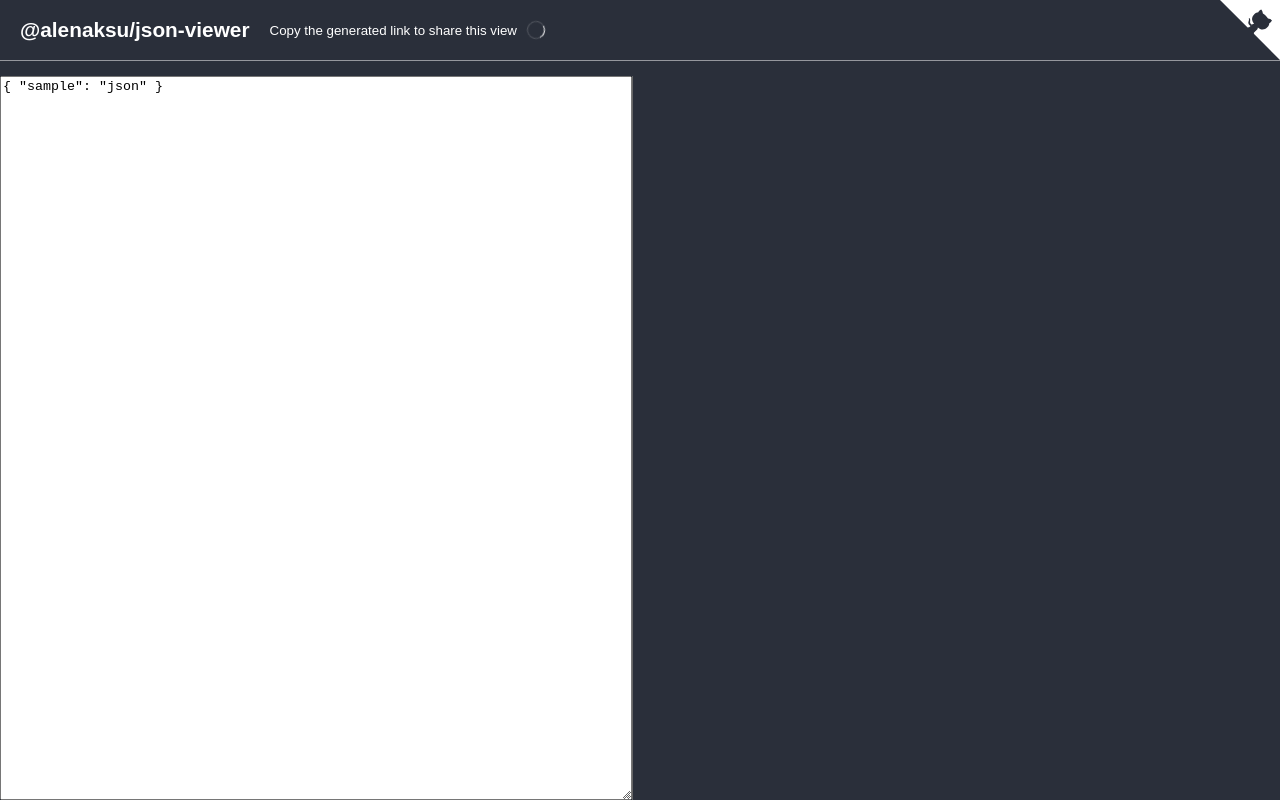
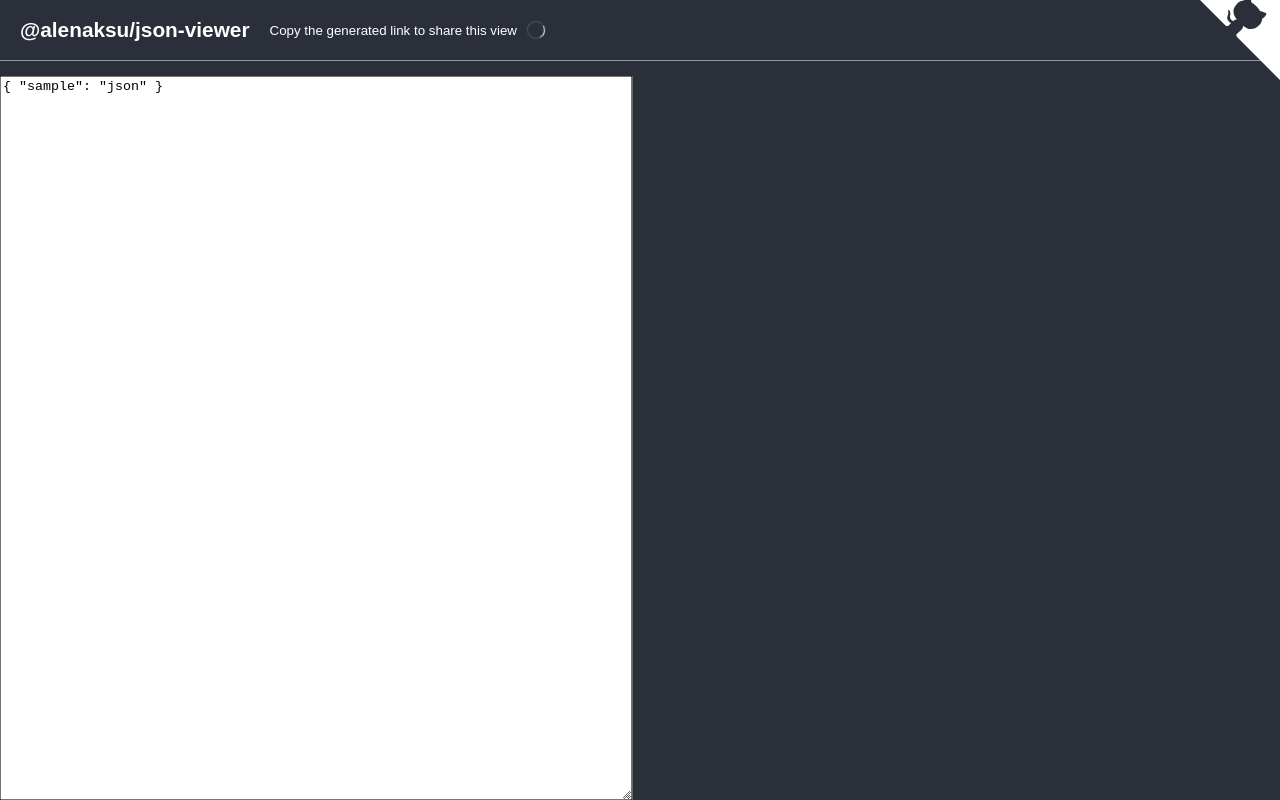
Before and after one commit to alenaksu/json-viewer, a website: page website/index.html in a window 1280 px wide. Drawn offline with nearby package versions, Linux system fonts and the light colour scheme.

Commit message:
chore: fix firefox style issue

```diff
--- a/website/styles.css
+++ b/website/styles.css
@@ -106,6 +106,10 @@ body {
     opacity: 1;
 }
 
+.github-corner {
+    height: 100;
+}
+
 .github-corner > svg {
     fill: #fff;
     color: var(--background);
```
Also changed, not shown: docs/index.html (+1 -1 lines), 4 other files.
